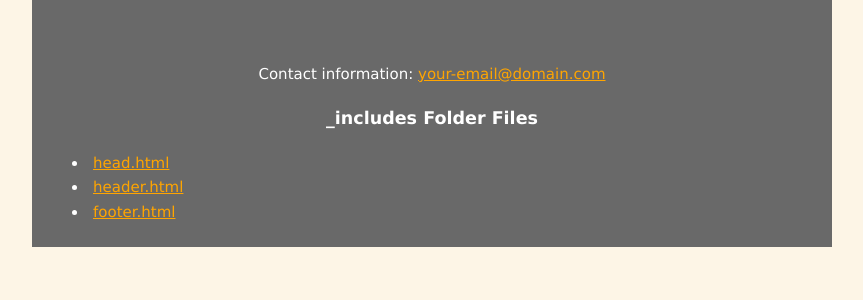
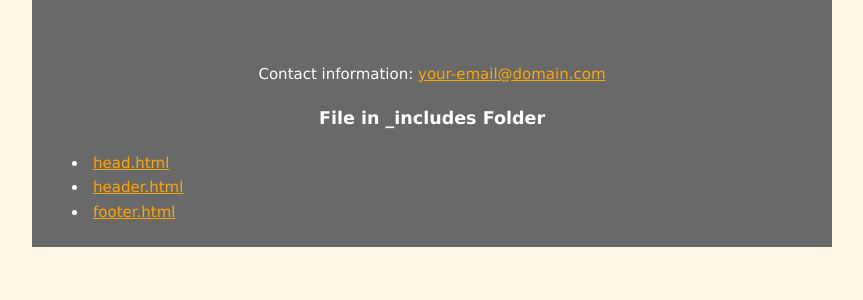
Before and after one commit to DS4PS/barebones-jekyll, a Jekyll site: the page built from index.md, in a window 1280 px wide. Shown: the part 910-1210 px from the top of the page, without its empty margins (208-1071 px from the left). Built offline with Jekyll 4.4.1, drawn with Linux system fonts in a browser that asks for light colours; nearby versions of some CDN libraries.

Commit message:
Update footer.html

```diff
--- a/_includes/footer.html
+++ b/_includes/footer.html
@@ -1,7 +1,7 @@
 <footer>
   <p>Contact information: <a href="mailto:{{ site.email }}">  {{ site.email }}  </a></p>
 
-  <h3> _includes Folder Files </h3>
+  <h3> File in _includes Folder </h3>
   <ul>
     <li>  <a href="https://github.com/DS4PS/barebones-jekyll/blob/master/_includes/head.html">    head.html    </a></li>
     <li>  <a href="https://github.com/DS4PS/barebones-jekyll/blob/master/_includes/header.html">  header.html  </a></li>
```
